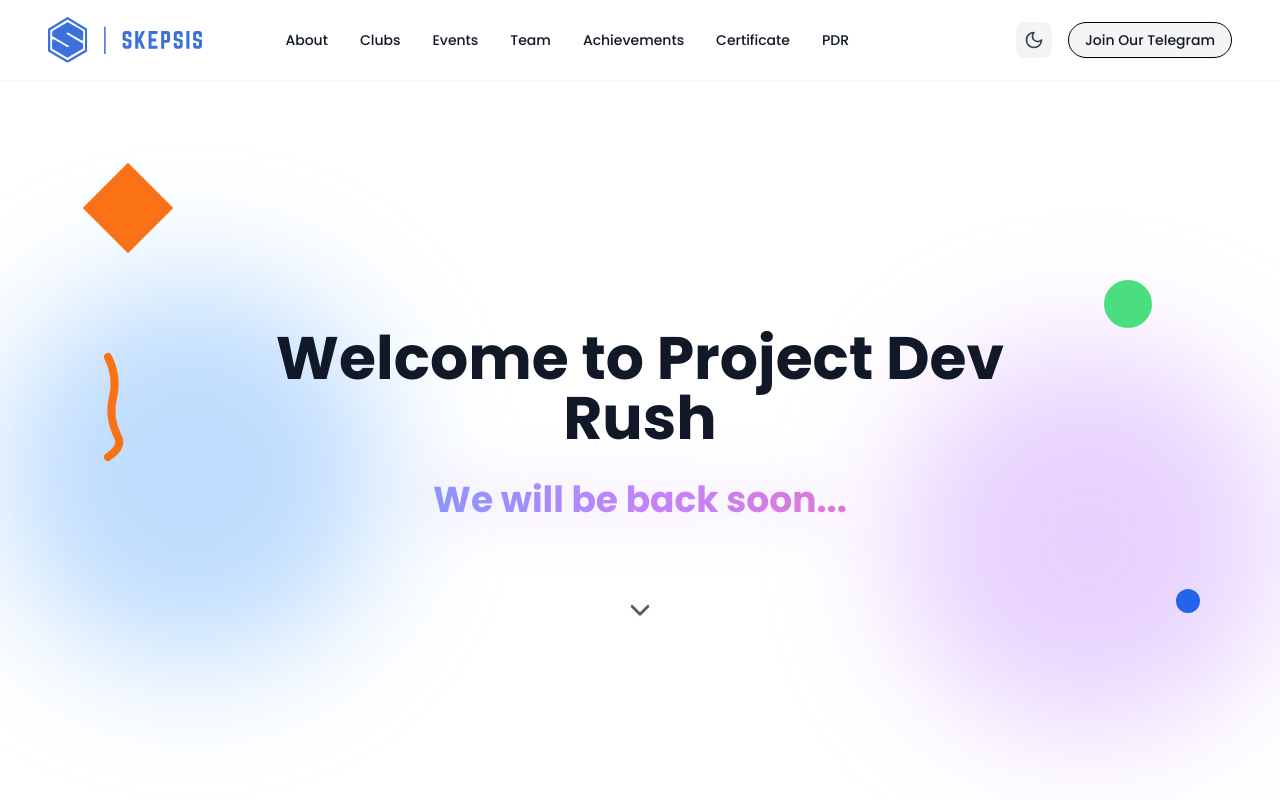
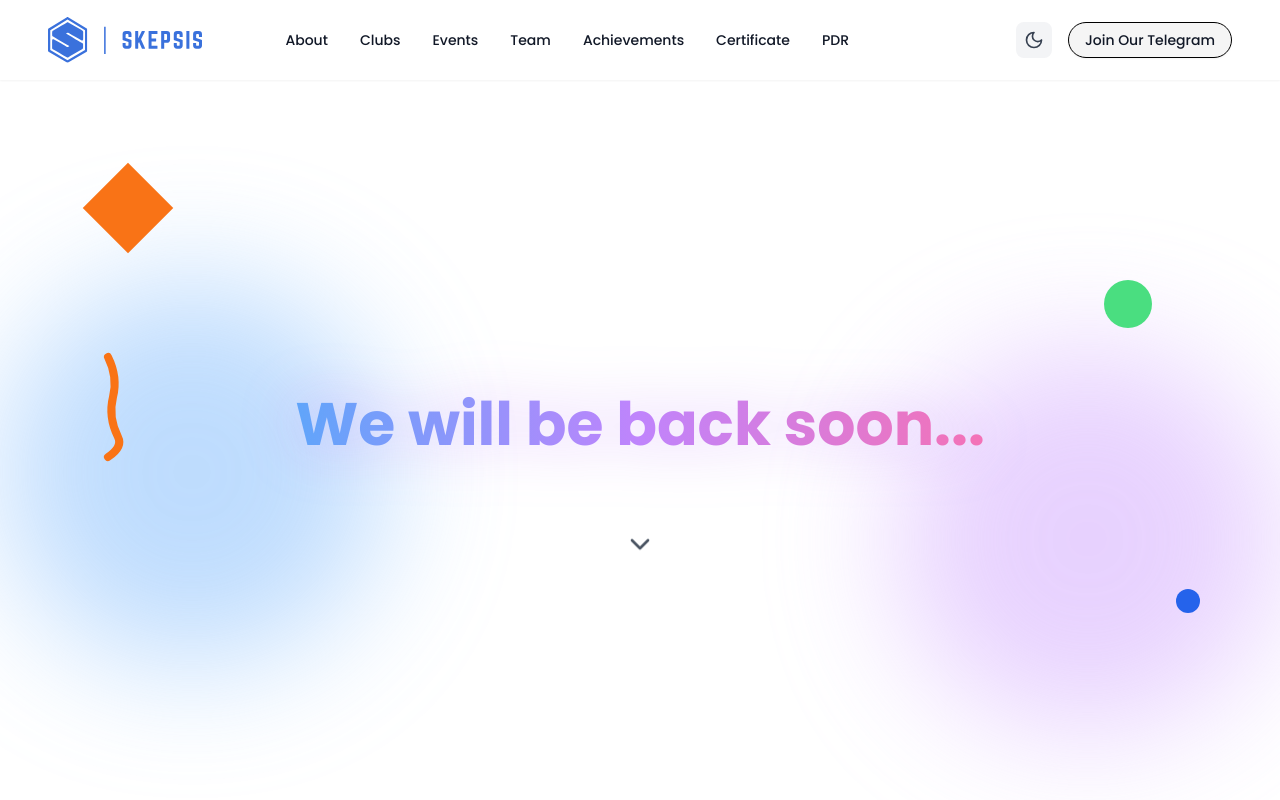
Before and after one commit to codexAbhi007/Skepsis-main, a Next.js app: page /project-dev-rush in a window 1280 px wide. Shown: the top 800 px of the page. Built offline with nearby package versions, Linux system fonts and the light colour scheme.

Commit message:
remove pdr hero section title

```diff
--- a/src/components/sections/ProjectDevRush/HeroSection.tsx
+++ b/src/components/sections/ProjectDevRush/HeroSection.tsx
@@ -155,9 +155,9 @@
       <div className="hidden sm:block absolute right-20 bottom-1/3 w-6 h-6 bg-blue-600 rounded-full"></div>
 
       <div className="text-center space-y-8 max-w-3xl mx-auto relative z-10">
-        <h1 className="text-4xl md:text-5xl lg:text-6xl font-bold text-gray-900 dark:text-white">
+        {/* <h1 className="text-4xl md:text-5xl lg:text-6xl font-bold text-gray-900 dark:text-white">
           {projectDevRushData.hero.title}
-        </h1>
+        </h1> */}
 
         {/* TEMPORARY: Countdown + date + register button hidden (DO NOT DELETE) */}
         {/*
@@ -205,7 +205,7 @@
         */}
 
         {/* TEMPORARY MESSAGE */}
-        <p className="text-2xl md:text-4xl font-bold bg-gradient-to-r from-blue-400 via-purple-400 to-pink-400 bg-clip-text text-transparent drop-shadow-[0_0_30px_rgba(168,85,247,0.35)]">
+        <p className="text-4xl md:text-5xl lg:text-6xl font-bold bg-gradient-to-r from-blue-400 via-purple-400 to-pink-400 bg-clip-text text-transparent drop-shadow-[0_0_30px_rgba(168,85,247,0.35)]">
           We will be back soon...
         </p>
       </div>
```
